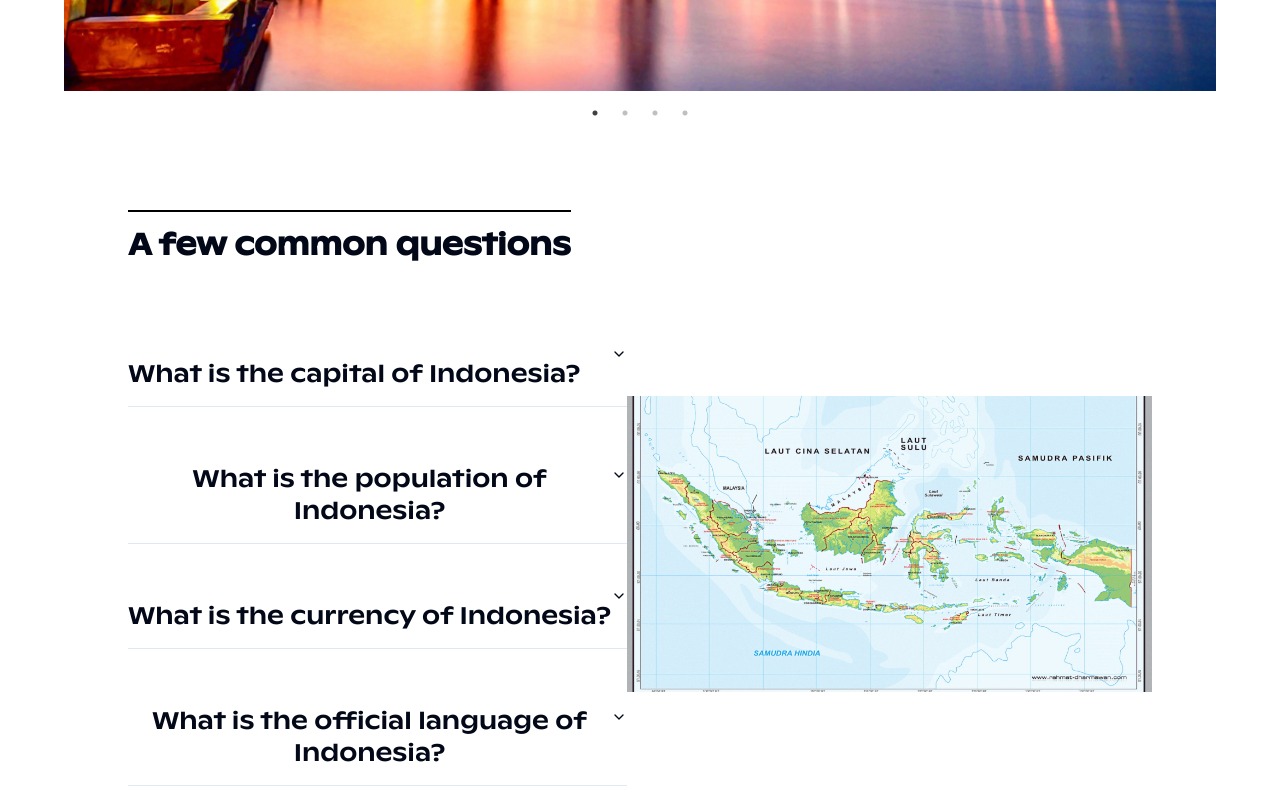
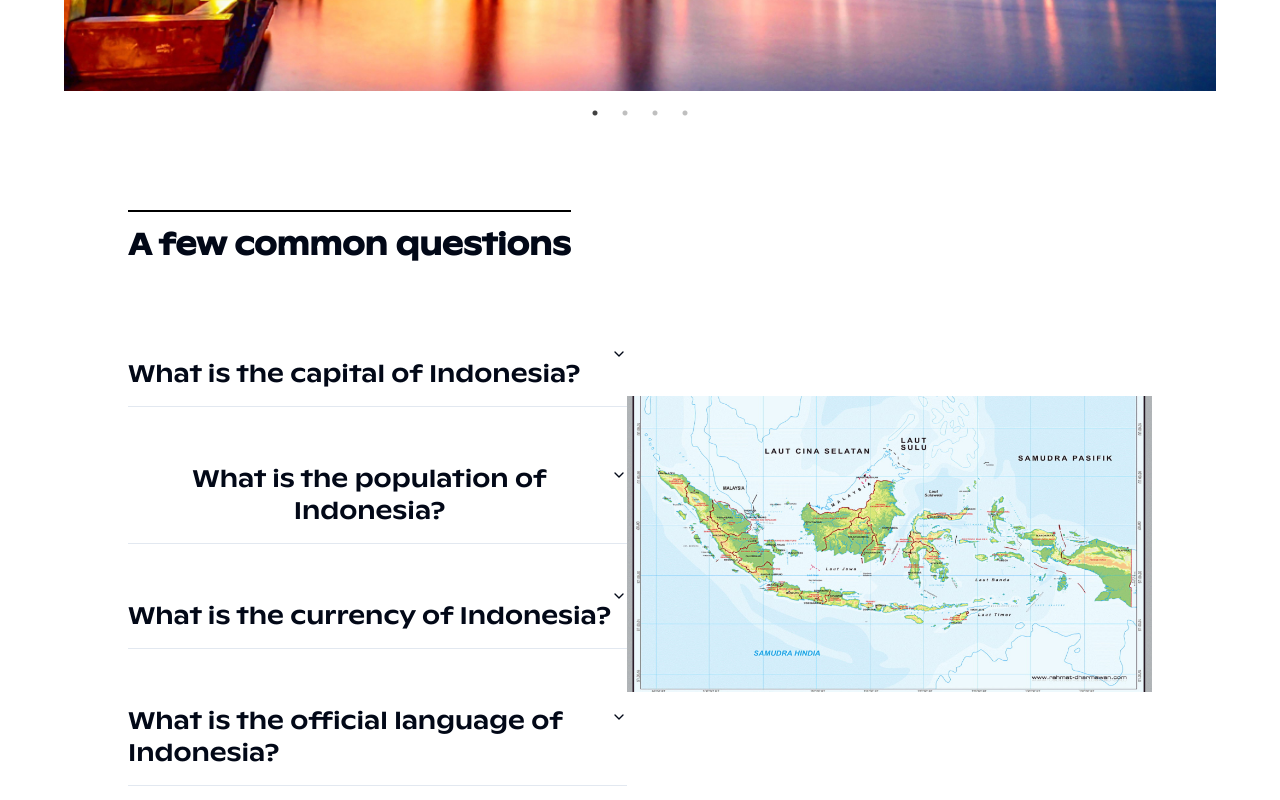
Before and after one commit to Raihanarrasyid/sipal-front-end, a React (Vite) app: page / in a window 1280 px wide. Shown: the part 3865-4665 px from the top of the page. Built offline with nearby package versions, Linux system fonts and the light colour scheme.

Commit message:
fix : allignment faq

```diff
--- a/src/components/home/FAQ.jsx
+++ b/src/components/home/FAQ.jsx
@@ -71,7 +71,7 @@ function FAQ() {
             </AccordionItem>
             <AccordionItem value="item-4">
               <AccordionTrigger>
-                <h1 className="text-2xl  mt-10">
+                <h1 className="text-2xl  text-left mt-10">
                   What is the official language of Indonesia?
                 </h1>
               </AccordionTrigger>
```
